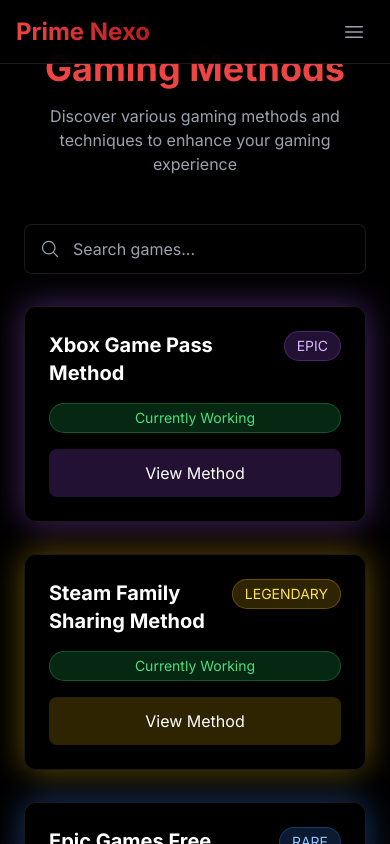
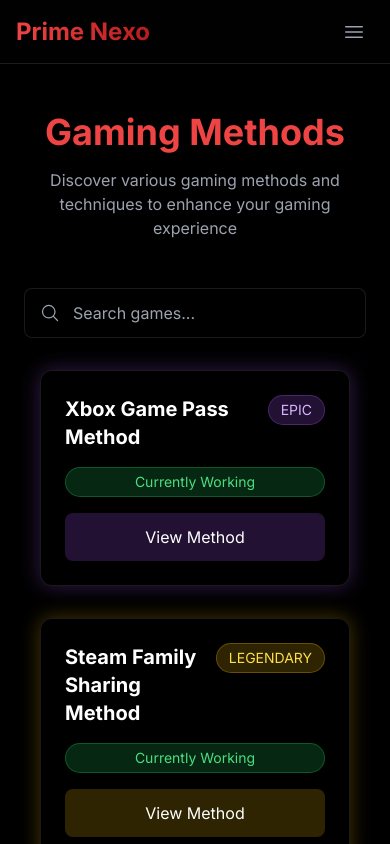
Before and after one commit to SyntroXofficial/prime-nexo, a React (Vite) app: page /methods in a window 390 px wide. Shown: the top 844 px of the page. Built offline with nearby package versions, Linux system fonts and the light colour scheme.

Commit message:
Update globals.css

```diff
--- a/src/styles/globals.css
+++ b/src/styles/globals.css
@@ -13,6 +13,13 @@
     margin: 0;
     padding: 0;
     font-family: 'Inter', sans-serif;
+  }
+
+  /* Add padding top for mobile screens */
+  @media (max-width: 767px) {
+    main {
+      padding-top: 64px;
+    }
   }
 }
 
@@ -38,92 +45,15 @@
   @apply absolute bottom-0 left-0 right-0 p-6 transform translate-y-full group-hover:translate-y-0 transition-transform duration-300;
 }
 
-/* Rarity Glow Animations */
-@keyframes glow-mythic {
-  0%, 100% { box-shadow: 0 0 30px rgba(239, 68, 68, 0.4); }
-  50% { box-shadow: 0 0 50px rgba(239, 68, 68, 0.6); }
+/* Mobile-specific styles */
+@media (max-width: 767px) {
+  .glass-effect {
+    @apply mx-4;
+  }
+
+  .game-card {
+    @apply mx-4;
+  }
 }
 
-@keyframes glow-legendary {
-  0%, 100% { box-shadow: 0 0 30px rgba(234, 179, 8, 0.4); }
-  50% { box-shadow: 0 0 50px rgba(234, 179, 8, 0.6); }
-}
-
-@keyframes glow-epic {
-  0%, 100% { box-shadow: 0 0 30px rgba(168, 85, 247, 0.4); }
-  50% { box-shadow: 0 0 50px rgba(168, 85, 247, 0.6); }
-}
-
-@keyframes glow-rare {
-  0%, 100% { box-shadow: 0 0 30px rgba(59, 130, 246, 0.4); }
-  50% { box-shadow: 0 0 50px rgba(59, 130, 246, 0.6); }
-}
-
-@keyframes glow-uncommon {
-  0%, 100% { box-shadow: 0 0 30px rgba(34, 197, 94, 0.4); }
-  50% { box-shadow: 0 0 50px rgba(34, 197, 94, 0.6); }
-}
-
-@keyframes glow-common {
-  0%, 100% { box-shadow: 0 0 30px rgba(156, 163, 175, 0.4); }
-  50% { box-shadow: 0 0 50px rgba(156, 163, 175, 0.6); }
-}
-
-.rarity-glow-mythic {
-  animation: glow-mythic 3s ease-in-out infinite;
-}
-
-.rarity-glow-legendary {
-  animation: glow-legendary 3s ease-in-out infinite;
-}
-
-.rarity-glow-epic {
-  animation: glow-epic 3s ease-in-out infinite;
-}
-
-.rarity-glow-rare {
-  animation: glow-rare 3s ease-in-out infinite;
-}
-
-.rarity-glow-uncommon {
-  animation: glow-uncommon 3s ease-in-out infinite;
-}
-
-.rarity-glow-common {
-  animation: glow-common 3s ease-in-out infinite;
-}
-
-/* Game Info Hover */
-.game-info-hover {
-  @apply absolute inset-0 bg-gradient-to-t from-black via-black/90 to-transparent
-         opacity-0 group-hover:opacity-100 transition-all duration-300
-         flex flex-col justify-end p-6;
-}
-
-.game-info-hover h3 {
-  @apply text-2xl font-bold text-white mb-2 transform translate-y-4
-         group-hover:translate-y-0 transition-transform duration-300;
-}
-
-.game-info-hover .game-details {
-  @apply space-y-2 transform translate-y-4 opacity-0
-         group-hover:translate-y-0 group-hover:opacity-100
-         transition-all duration-300 delay-100;
-}
-
-.game-info-hover .game-details p {
-  @apply flex items-center gap-2 text-gray-300;
-}
-
-/* Custom Scrollbar */
-::-webkit-scrollbar {
-  @apply w-2;
-}
-
-::-webkit-scrollbar-track {
-  @apply bg-black/50;
-}
-
-::-webkit-scrollbar-thumb {
-  @apply bg-red-600/50 rounded-full hover:bg-red-600/70 transition-colors;
-}
+/* Rest of the existing styles... */
```
